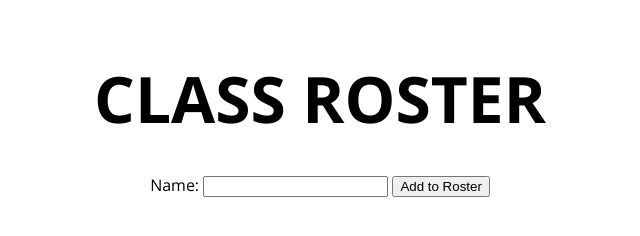
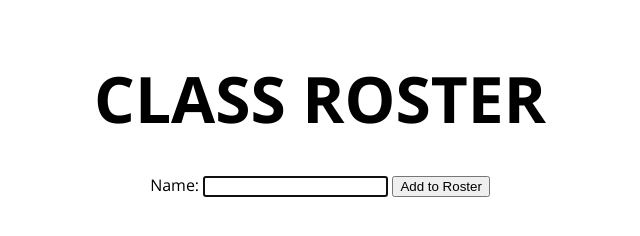
Before and after one commit to bwood21/ClassRoster, a plain HTML site: page ClassRoster.html in a window 1280 px wide. Shown: the whole page, without its empty margins (320-960 px from the left). Drawn offline with nearby package versions, Linux system fonts and the light colour scheme; a web font is replaced by a local one.

Commit message:
Require inputs and autofocus

```diff
--- a/ClassRoster.html
+++ b/ClassRoster.html
@@ -19,7 +19,7 @@
         <h1><b>Class Roster</b></h1>
         <form>
            <label for="personName">Name: </label>
-           <input type="text" name="personName">
+           <input type="text" name="personName" required autofocus>
            <button type="submit">Add to Roster</button>
            <script src="ClassRoster.js"></script>
         </form>
```
